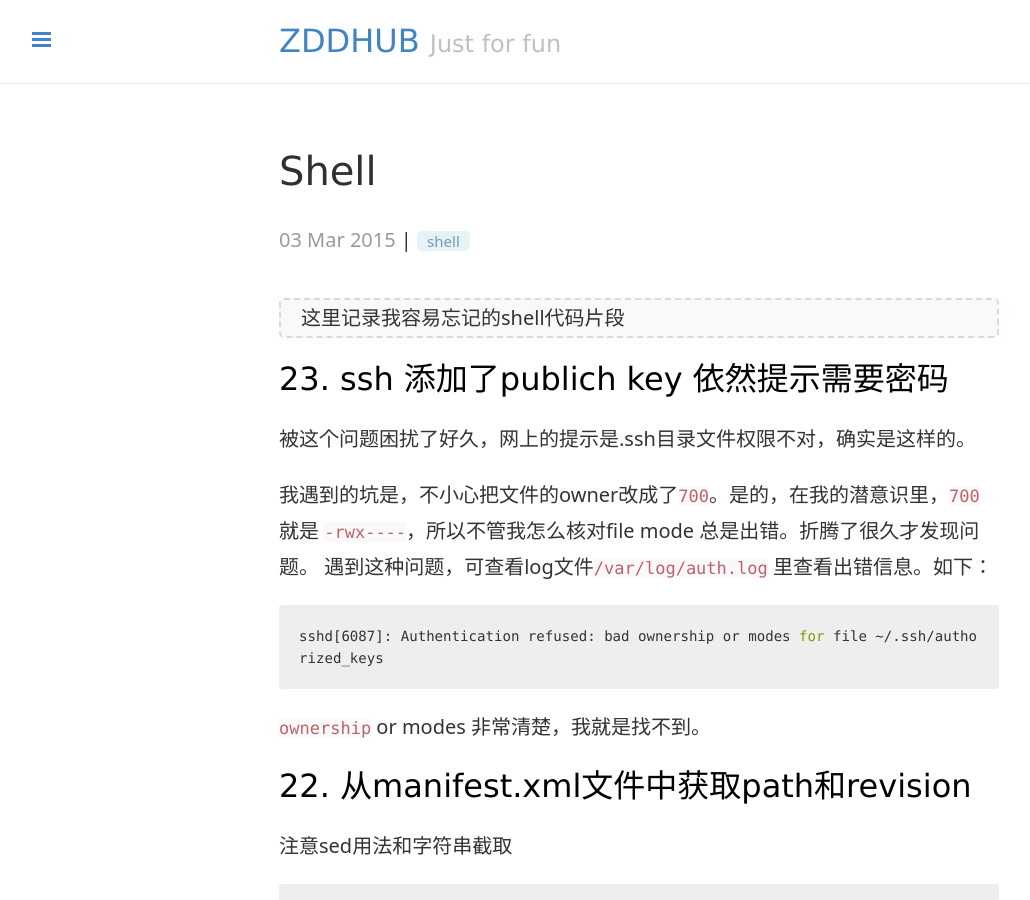
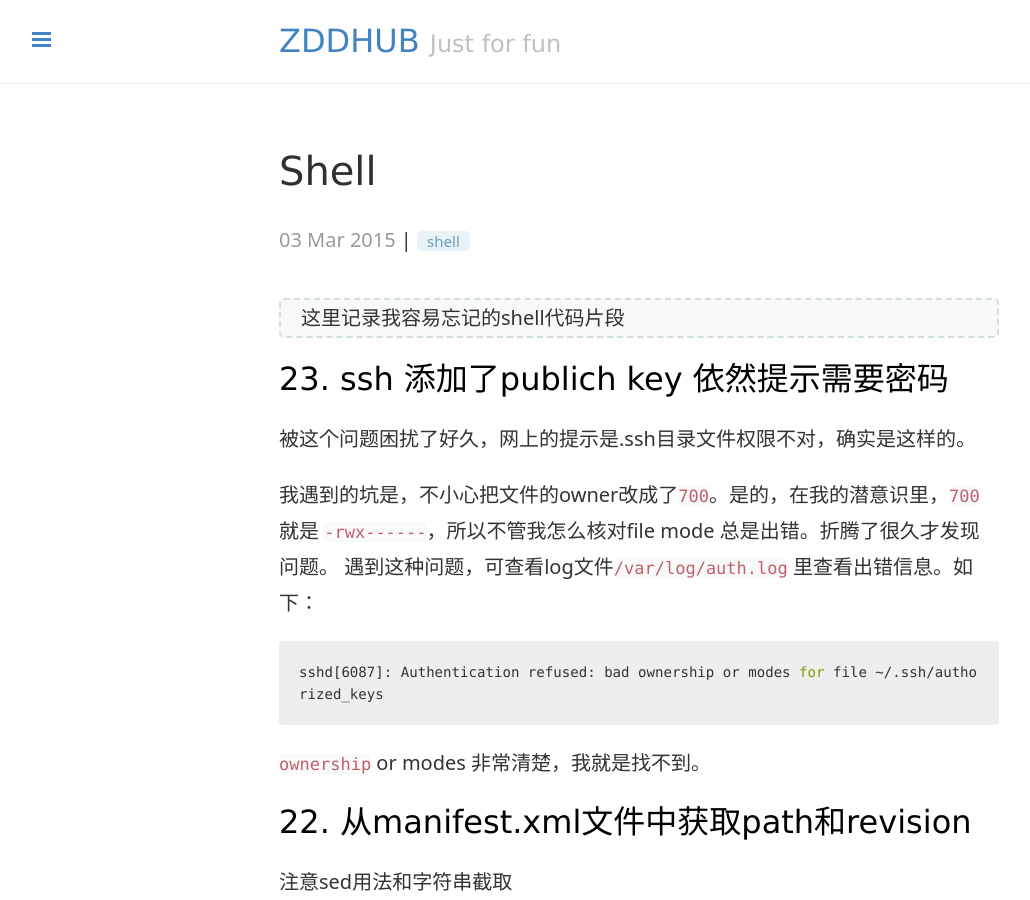
Before and after one commit to zddhub/zddhub.github.io, a Jekyll site: the page built from _posts/2015-03-03-shell.md, in a window 1280 px wide and 900 px high. Shown: the whole window, without its empty margins (1-1031 px from the left). Built offline with Jekyll 4.4.1, drawn with Linux system fonts in a browser that asks for light colours; Markdown is read by kramdown in place of the engine named in the settings; comment, search, counter and statistics services are not loaded.

Commit message:
Update blog: fix typo

````diff
--- a/_posts/2015-03-03-shell.md
+++ b/_posts/2015-03-03-shell.md
@@ -13,7 +13,7 @@ tags: "shell"
 
 被这个问题困扰了好久，网上的提示是.ssh目录文件权限不对，确实是这样的。
 
-我遇到的坑是，不小心把文件的owner改成了`700`。是的，在我的潜意识里，`700` 就是 `-rwx----`，所以不管我怎么核对file mode 总是出错。折腾了很久才发现问题。
+我遇到的坑是，不小心把文件的owner改成了`700`。是的，在我的潜意识里，`700` 就是 `-rwx------`，所以不管我怎么核对file mode 总是出错。折腾了很久才发现问题。
 遇到这种问题，可查看log文件`/var/log/auth.log` 里查看出错信息。如下：
 
 ```sh
````
